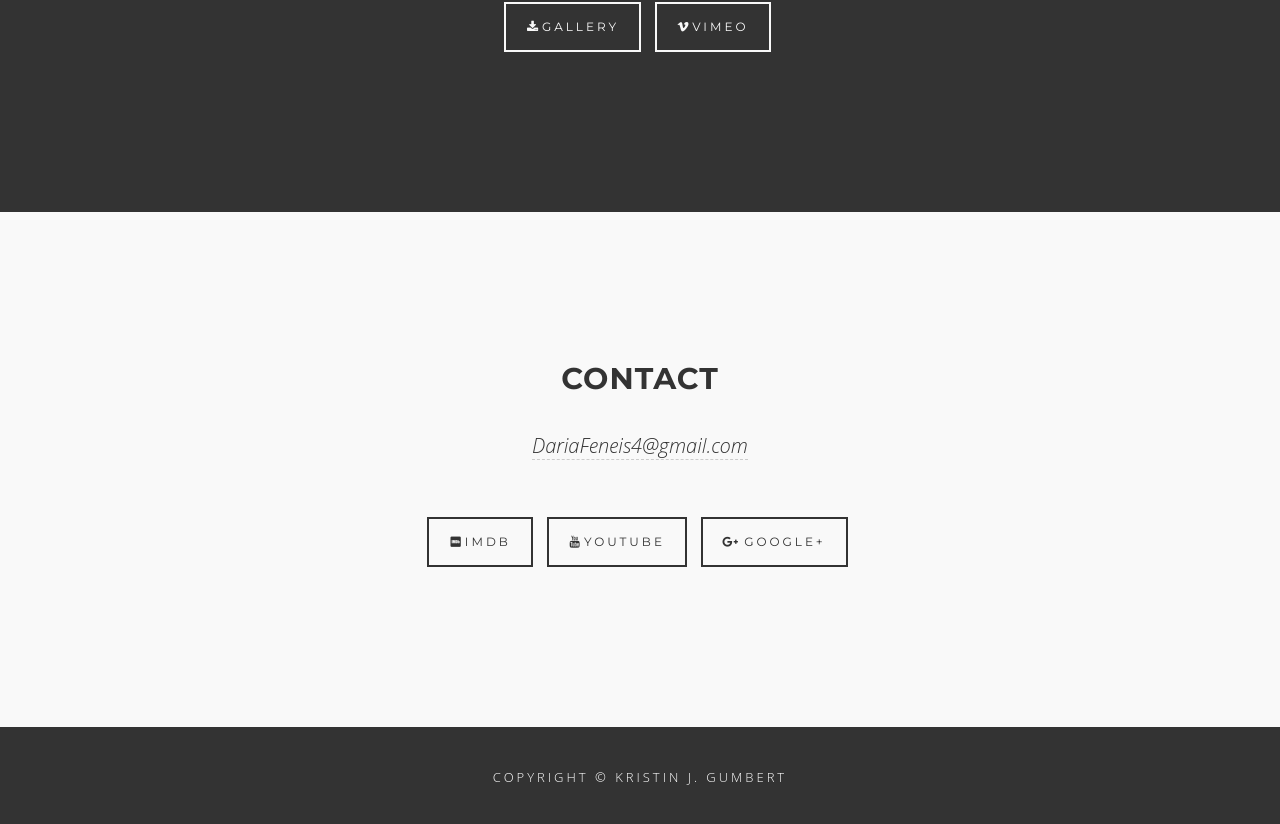
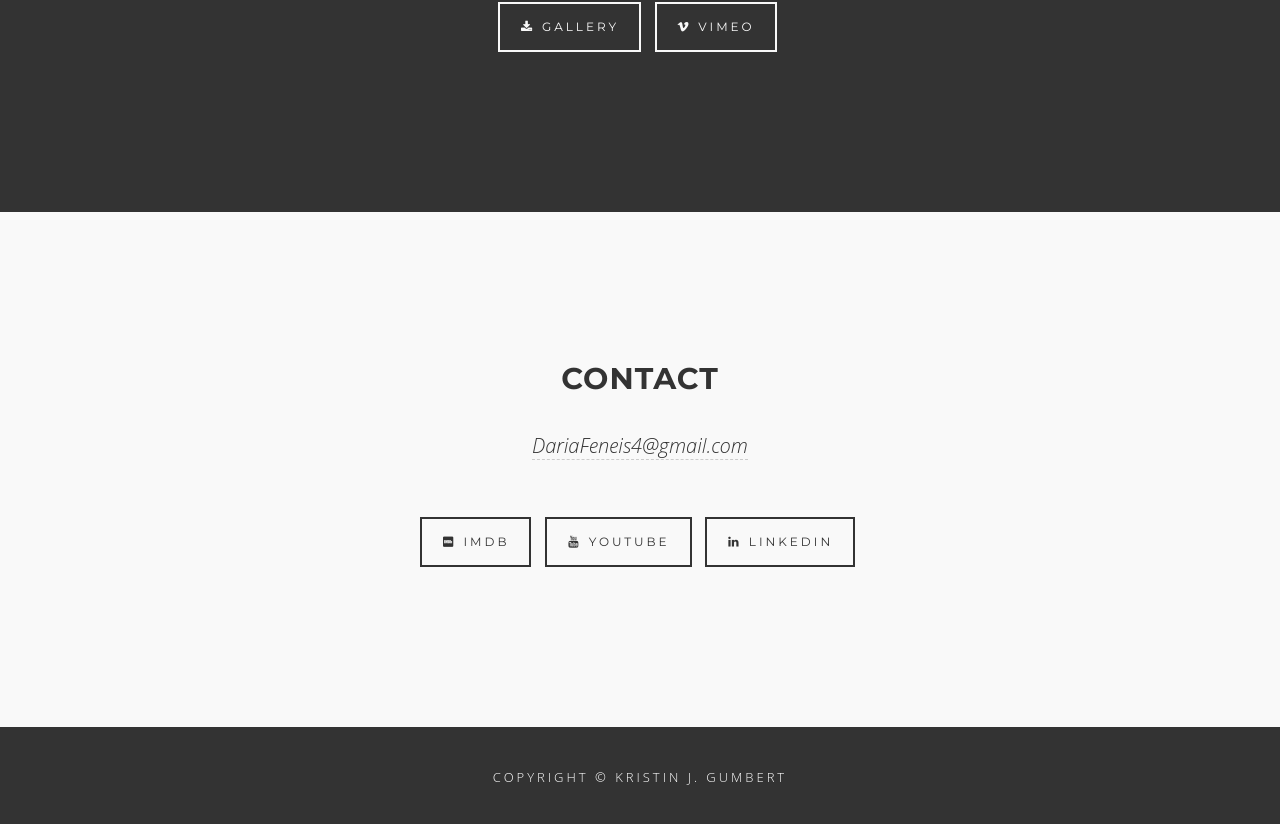
Before and after one commit to kjgum/dariafeneis, a plain HTML site: page index.html in a window 1280 px wide. Shown: the part 2774-3598 px from the top of the page. Drawn offline with nearby package versions, Linux system fonts and the light colour scheme; some packages are replaced by stand-ins of ours; a script that the page names is missing.

Commit message:
linkedin

```diff
--- a/index.html
+++ b/index.html
@@ -166,10 +166,10 @@
                     <h2>resume</h2>
                     <ul class="list-inline banner-social-buttons">
                         <li>
-                            <a href="assets/dariafeneis.zip" class="btn btnghostResume btn-lg" target="blank_"><i class="fa fa-download fa-fw"></i><span class="network-name">gallery</span></a>
+                            <a href="assets/dariafeneis.zip" class="btn btnghostResume btn-lg" target="blank_"><i class="fa fa-download fa-fw"></i><span class="network-name"> gallery</span></a>
                         </li>
                         <li>
-                            <a href="https://vimeo.com/77800905" class="btn btnghostResume btn-lg" target="blank_"><i class="fa fa-vimeo fa-fw"></i><span class="network-name">vimeo</span></a>
+                            <a href="https://vimeo.com/77800905" class="btn btnghostResume btn-lg" target="blank_"><i class="fa fa-vimeo fa-fw"></i><span class="network-name"> vimeo</span></a>
                         </li>
                     </ul>
                 </div>
@@ -187,10 +187,10 @@
                     </p>
                     <ul class="list-inline banner-social-buttons">
                         <li>
-                            <a href="http://www.imdb.com/name/nm4963829/" class="btn btnghost btn-lg" target="blank_"><i class="fa fa-imdb fa-fw"></i><span class="network-name">IMDB</span></a>
+                            <a href="http://www.imdb.com/name/nm4963829/" class="btn btnghost btn-lg" target="blank_"><i class="fa fa-imdb fa-fw"></i><span class="network-name"> IMDB</span></a>
                         </li>
                         <li>
-                            <a href="https://www.youtube.com/channel/UCPU51dYMdxWKCajcyt6mlRg" class="btn btnghost btn-lg" target="blank_"><i class="fa fa-youtube fa-fw"></i><span class="network-name">youtube</span></a>
+                            <a href="https://www.youtube.com/channel/UCPU51dYMdxWKCajcyt6mlRg" class="btn btnghost btn-lg" target="blank_"><i class="fa fa-youtube fa-fw"></i><span class="network-name"> youtube</span></a>
                         </li>
                         <!--                         <li>
                             <a href="#" class="btn btnghost btn-lg"><i class="fa fa-twitter fa-fw"></i><span class="network-name">Twitter</span></a>
@@ -199,7 +199,7 @@
                             <a href="#" class="btn btnghost btn-lg"><i class="fa fa-facebook fa-fw"></i><span class="network-name">Facebook</span></a>
                         </li> -->
                         <li>
-                            <a href="https://plus.google.com/108288466025129158749" class="btn btnghost btn-lg" target="blank_"><i class="fa fa-google-plus fa-fw"></i><span class="network-name"> Google+</span></a>
+                            <a href="https://www.linkedin.com/in/daria-feneis-5751206a/" class="btn btnghost btn-lg" target="blank_"><i class="fa fa-linkedin fa-fw"></i><span class="network-name"> LinkedIn</span></a>
                         </li>
                     </ul>
                 </div>
```
